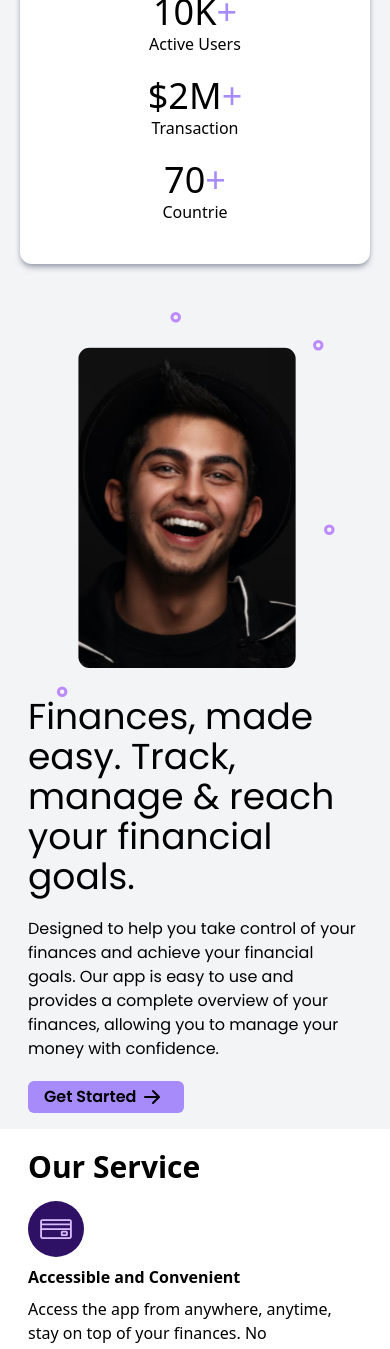
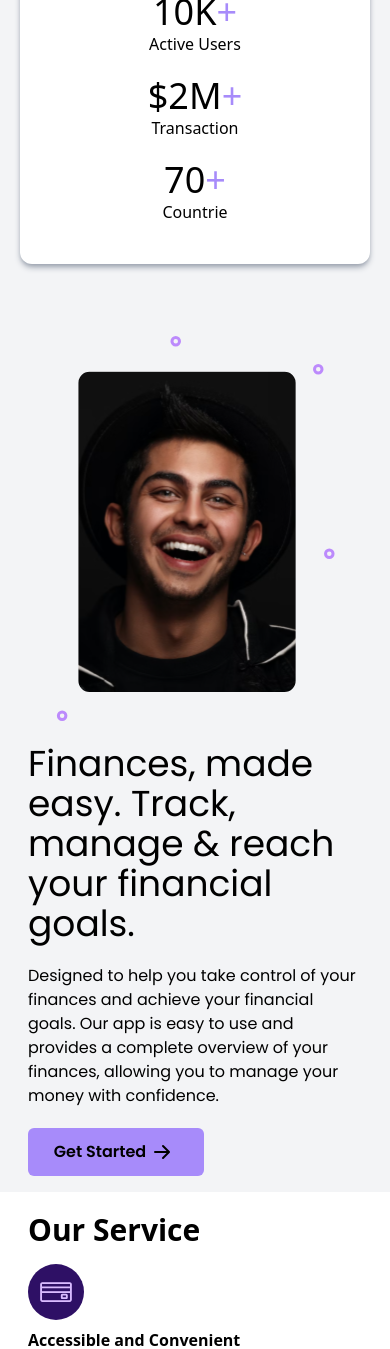
Before and after one commit to Nuuriii/koin, a React (Vite) app: page / in a window 390 px wide. Shown: the part 893-2242 px from the top of the page. Built offline with nearby package versions, Linux system fonts and the light colour scheme.

Commit message:
fix responsive GetStarted2 Component

```diff
--- a/src/Component/GetStarted2/GetStarted2.jsx
+++ b/src/Component/GetStarted2/GetStarted2.jsx
@@ -5,8 +5,8 @@ import ArrowRight from "/img/ArrowRight.svg";
 function GetStarted2() {
    return (
       <>
-         <div className='flex flex-col items-center justify-center pt-3 pb-4 bg-gray-100 font-poppins px-7'>
-            <div>
+         <div className='grid items-center justify-center grid-rows-2 pt-3 pb-4 bg- sm:grid-cols-2 sm:grid-rows-none sm:flex-row font-poppins px-7'>
+            <div className='flex justify-center'>
                <img src={People} alt='' />
             </div>
             <div>
@@ -14,13 +14,13 @@ function GetStarted2() {
                   Finances, made easy. Track, manage & reach your financial
                   goals.
                </h2>
-               <p className='my-5'>
+               <p className='my-5 md:text-xl'>
                   Designed to help you take control of your finances and achieve
                   your financial goals. Our app is easy to use and provides a
                   complete overview of your finances, allowing you to manage
                   your money with confidence.
                </p>
-               <button className='flex items-center px-4 font-semibold rounded-md bg-violet-400 hover:bg-violet-300'>
+               <button className='flex items-center justify-center px-4 py-2 font-semibold rounded-md w-44 bg-violet-400 hover:bg-violet-300'>
                   <span>Get Started</span>
                   <img src={ArrowRight} alt='' />
                </button>
```
